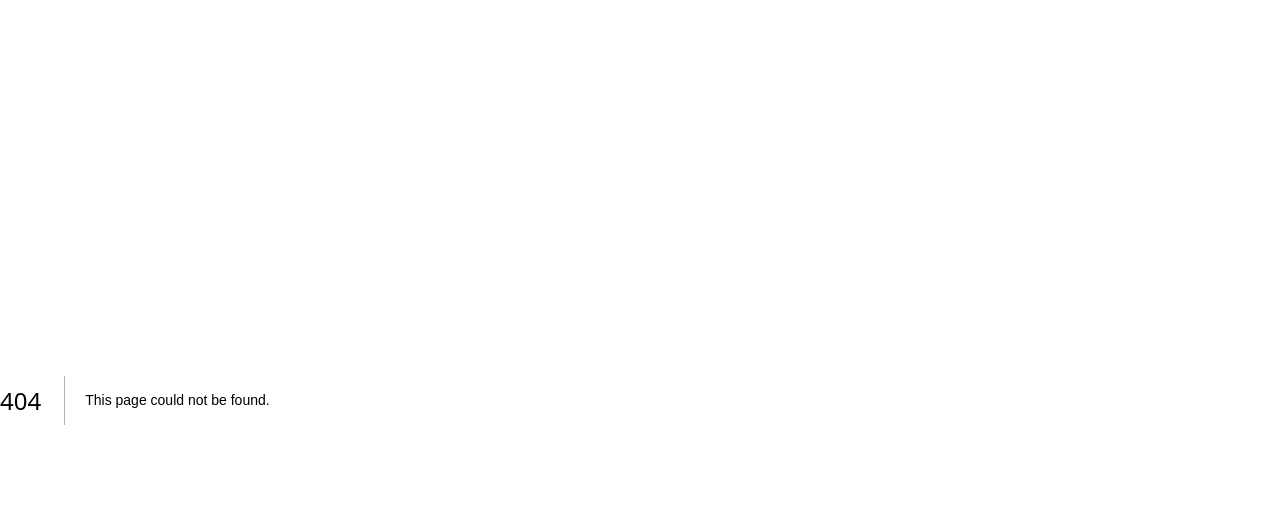
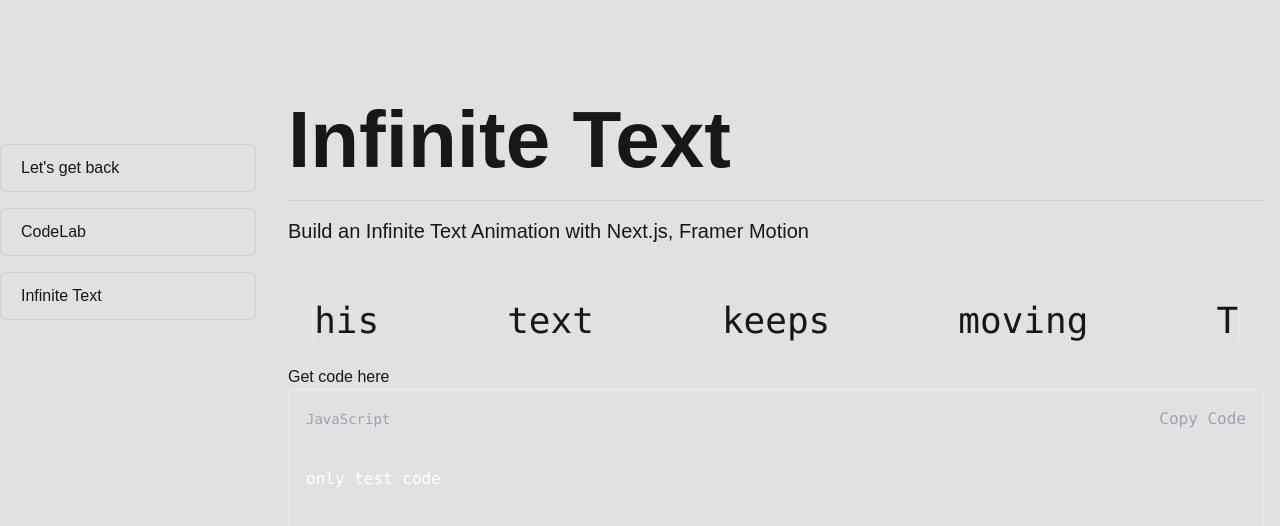
Before and after one commit to hlmyrsyd/hr-app, a Next.js app: page /codelab/infiniteText in a window 1280 px wide. Before the commit this address had no page. Shown: the top 526 px of the page. Built offline with nearby package versions, Linux system fonts and the light colour scheme.

Commit message:
feat/add codelab feature

```diff
--- /dev/null
+++ b/app/codelab/components/codeBox/codeBox.tsx
@@ -0,0 +1,41 @@
+// components/CodeBox.js
+import React, { useState } from 'react';
+
+const CodeBox = ({ code, language = 'JavaScript' }) => {
+  const [isCopied, setIsCopied] = useState(false);
+
+  const handleCopy = async () => {
+    try {
+      await navigator.clipboard.writeText(code);
+      setIsCopied(true);
+      setTimeout(() => setIsCopied(false), 2000); // Reset "Copied!" after 2 seconds
+    } catch (err) {
+      console.error('Failed to copy!', err);
+    }
+  };
+
+  return (
+    <div className="relative bg-[#22222] border-2 border-white/20 text-white rounded-md p-4 overflow-auto font-mono">
+      <div className="flex items-center justify-between mb-3">
+        <span className="text-sm text-gray-400">{language}</span>
+        <button
+          onClick={handleCopy}
+          className="flex items-center text-gray-400 hover:text-gray-200 transition"
+        >
+          {isCopied ? (
+            <>
+              Copied!
+            </>
+          ) : (
+            <>
+              Copy Code
+            </>
+          )}
+        </button>
+      </div>
+      <pre className="whitespace-pre-wrap">{code}</pre>
+    </div>
+  );
+};
+
+export default CodeBox;
--- a/app/codelab/components/sideBar/sideBar.tsx
+++ b/app/codelab/components/sideBar/sideBar.tsx
@@ -7,8 +7,7 @@ interface SidebarProps {
 
 export const Sidebar: React.FC<SidebarProps> = ({ children }) => {
     return (
-        <aside className="flex flex-col w-64 h-full bg-neutral-900 text-white p-4">
-            <h1 className="text-lg mb-4">Sidebar</h1>
+        <aside className="flex flex-col w-64 h-screenp-4 py-36">
             <nav>{children}</nav>
         </aside>
     );
--- /dev/null
+++ b/app/codelab/infiniteText/page.tsx
@@ -0,0 +1,77 @@
+'use client'
+import { motion } from "framer-motion";
+import CodeBox from "../components/codeBox/codeBox";
+
+export default function InfiniteText() {
+    const sampleCode = `
+only test code
+    `
+
+    return (
+        <div className="flex flex-col">
+            <div className="border-b border-solid border-black/[.08] dark:border-white/[.145]">
+                <h1 className="text-[5rem] font-bold">
+                    Infinite Text
+                </h1>
+            </div>
+
+            <section className="py-4">
+                <h1 className="text-xl">
+                    Build an Infinite Text Animation with Next.js, Framer Motion
+                </h1>
+            </section>
+
+            <section className="py-4 ">
+                <code>
+                    <div
+                        className="flex h-full w-full p-6 flex-col"
+                    >
+                        <div
+                            className="flex overflow-hidden text-4xl border-x-2"
+                        >
+                            <motion.div
+                            style={{ display: 'flex', minWidth: '100%' }}
+                            animate={{ x: ['0%', '-100%'] }}
+                            transition={{
+                                repeat: Infinity,
+                                duration: 5,
+                                ease: 'linear',
+                            }}
+                            >
+                                <div
+                                    className="flex w-full justify-around"
+                                >
+                                    <p>This</p>
+                                    <p>text</p>
+                                    <p>keeps</p>
+                                    <p>moving</p>
+                                </div>
+                            </motion.div>
+                            <motion.div
+                            style={{ display: 'flex', minWidth: '100%' }}
+                            animate={{ x: ['0%', '-100%'] }}
+                            transition={{
+                                repeat: Infinity,
+                                duration: 5,
+                                ease: 'linear',
+                            }}
+                            >
+                                <div
+                                    className="flex w-full justify-around"
+                                >
+                                    <p>This</p>
+                                    <p>text</p>
+                                    <p>keeps</p>
+                                    <p>moving</p>
+                                </div>
+                            </motion.div>
+                        </div>
+                    </div>
+                </code>
+
+                <h1>Get code here</h1>
+                <CodeBox code={sampleCode} language="JavaScript" />
+            </section>
+        </div>
+    );
+};
--- a/app/codelab/layout.tsx
+++ b/app/codelab/layout.tsx
@@ -18,7 +18,7 @@ export default function Layout({ children }: { children: React.ReactNode }) {
     };
 
     return (
-        <>
+        <div className="w-full h-full">
             <motion.div
                 className="fixed top-0 left-0 w-full h-full bg-neutral-900 z-50"
                 initial={{ y: 0 }} // Fullscreen overlay
@@ -42,23 +42,29 @@ export default function Layout({ children }: { children: React.ReactNode }) {
                             className="w-full rounded-md border border-solid border-black/[.08] dark:border-white/[.145] transition-colors flex items-center justify-between hover:bg-[#f2f2f2] dark:hover:bg-[#2a2a2a] hover:border-transparent text-sm sm:text-base h-10 sm:h-12 px-4 sm:px-5 sm:min-w-44 mb-4"
                             onClick={() => handleTransition('/')}
                         >
-                            <h1>Home</h1>
+                            <h1>Let's get back</h1>
                         </button>
                         <Link
                             className="w-full rounded-md border border-solid border-black/[.08] dark:border-white/[.145] transition-colors flex items-center justify-between hover:bg-[#f2f2f2] dark:hover:bg-[#2a2a2a] hover:border-transparent text-sm sm:text-base h-10 sm:h-12 px-4 sm:px-5 sm:min-w-44 mb-4"
-                            href="/codelab/ssrcsr"
+                            href="/codelab"
                         >
-                        <h1>CSR vs SSR</h1>
+                            <h1>CodeLab</h1>
+                        </Link>
+                        <Link
+                            className="w-full rounded-md border border-solid border-black/[.08] dark:border-white/[.145] transition-colors flex items-center justify-between hover:bg-[#f2f2f2] dark:hover:bg-[#2a2a2a] hover:border-transparent text-sm sm:text-base h-10 sm:h-12 px-4 sm:px-5 sm:min-w-44 mb-4"
+                            href="/codelab/infiniteText"
+                        >
+                            <h1>Infinite Text</h1>
                         </Link>
                     </Sidebar>
                 </TransitionWrapper>
 
-                <main
+                <div
                     className="h-full w-full px-4 py-20"
                 >
                     {children}
-                </main>
+                </div>
             </div>
-        </>
+        </div>
     );
 }
--- a/app/codelab/page.tsx
+++ b/app/codelab/page.tsx
@@ -1,7 +1,7 @@
 export default function page() {
 
     return (
-        <div className="flex flex-col">
+        <div className="flex w-full h-full flex-col">
             <div className="border-b border-solid border-black/[.08] dark:border-white/[.145]">
                 <h1 className="text-[5rem] font-bold">
                     CodeLab
@@ -9,9 +9,8 @@ export default function page() {
             </div>
 
             <section className="py-4">
-                <h1 className="text-xl">Welcome to Codelab</h1>
+                <h1 className="text-xl">Welcome to Codelab, This is my playground to try and explore witchcraft</h1>
             </section>
-
         </div>
     )
 };
--- a/app/components/header/index.tsx
+++ b/app/components/header/index.tsx
@@ -9,7 +9,7 @@ export default function Header() {
     useEffect(() => {
         const timer = setTimeout(() => {
             setInitialVisible(false);
-        }, 3000); // Make the text visible for 2 seconds
+        }, 3000);
 
         return () => clearTimeout(timer);
     }, []);
--- a/app/page.tsx
+++ b/app/page.tsx
@@ -1,31 +1,31 @@
 'use client'
 
 import { motion } from "framer-motion";
-// import { useRouter } from "next/navigation";
+import { useRouter } from "next/navigation";
 import { useRef, useState } from "react";
 import {
   Hero,
   MainContent,
   ProjectCard,
-  // TransitionWrapper,
+  TransitionWrapper,
   WavyText
 } from "./components";
 import { Header } from "./components";
 import { projectDetails } from "./data";
 
 export default function Home() {
-  // const [isTransitioning, setIsTransitioning] = useState(false);
+  const [isTransitioning, setIsTransitioning] = useState(false);
   const [isMainExpanded, setIsMainExpanded] = useState(false);
   const [expandedProjectIndex, setExpandedProjectIndex] = useState<number | null>(null);
-  // const router = useRouter();
+  const router = useRouter();
 
 
-  // const handleTransition = (route: string) => {
-  //   setIsTransitioning(true);
-  //   setTimeout(() => {
-  //     router.push(route);
-  //   }, 1000);
-  // };
+  const handleTransition = (route: string) => {
+    setIsTransitioning(true);
+    setTimeout(() => {
+      router.push(route);
+    }, 1000);
+  };
 
   const infoButtonRef = useRef<HTMLButtonElement>(null);
 
@@ -72,6 +72,14 @@ export default function Home() {
           >
             <WavyText text="Information" />
           </motion.button>
+          <TransitionWrapper isTransitioning={isTransitioning}>
+            <a
+              className="cursor-pointer hidden lg:flex"
+              onClick={() => handleTransition('/codelab')}
+            >
+              <WavyText text="CodeLab" />
+            </a>
+          </TransitionWrapper>
           <a
             href="https://www.linkedin.com/in/hilmyrasyad/"
             target="_blank"
@@ -142,17 +150,6 @@ export default function Home() {
             </div>
         </div>
       </footer>
-
-      {/* <footer>
-        <TransitionWrapper isTransitioning={isTransitioning}>
-          <button
-            className="rounded-md border border-solid border-black/15 dark:border-white/[.145] transition-colors flex items-center justify-center hover:bg-[#f2f2f2] dark:hover:bg-[#1a1a1a] hover:border-transparent text-sm sm:text-base h-10 sm:h-12 px-4 sm:px-5 sm:min-w-44"
-            onClick={() => handleTransition('/codelab')}
-          >
-            Go To CodeLab
-          </button>
-        </TransitionWrapper>
-      </footer> */}
     </div>
   );
 }
```
Also changed, not shown: app/globals.css (line endings or trailing spaces).
